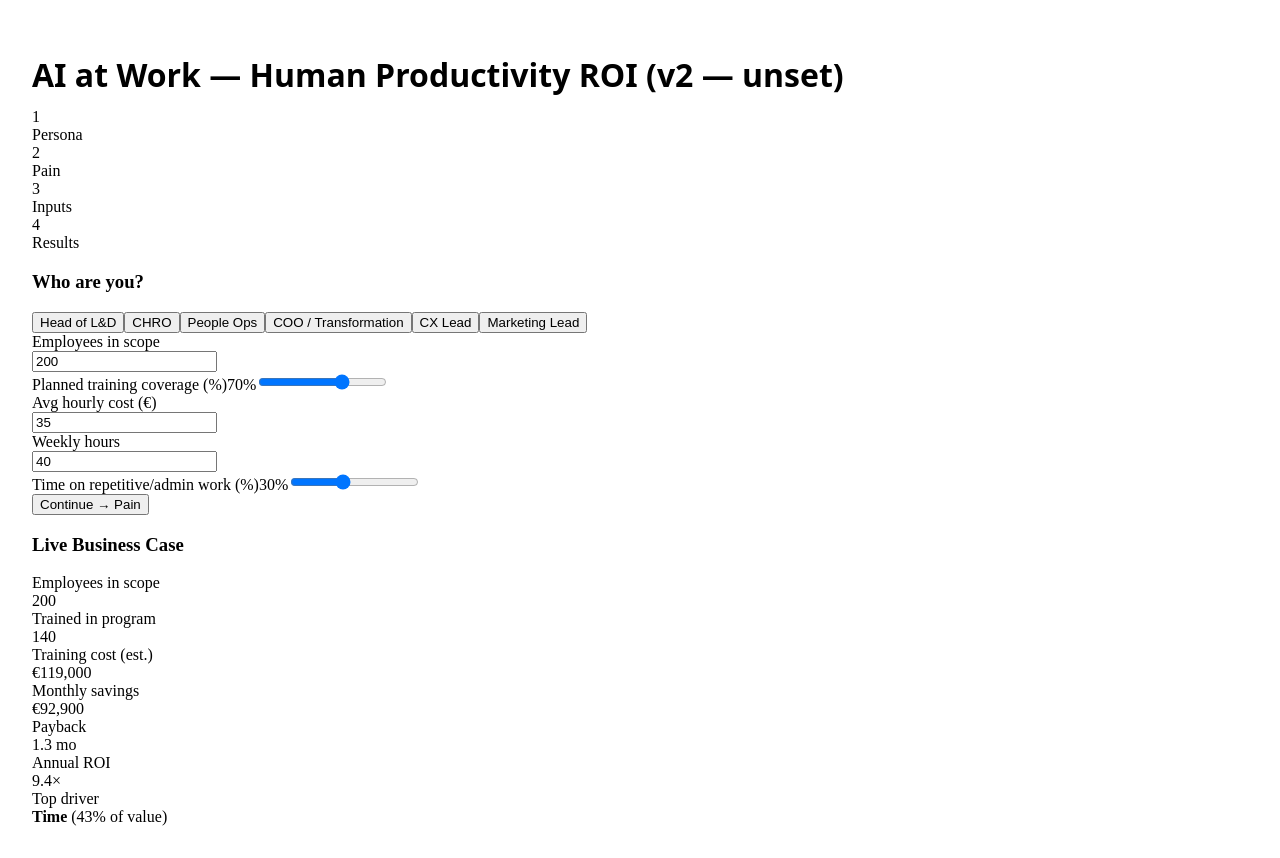
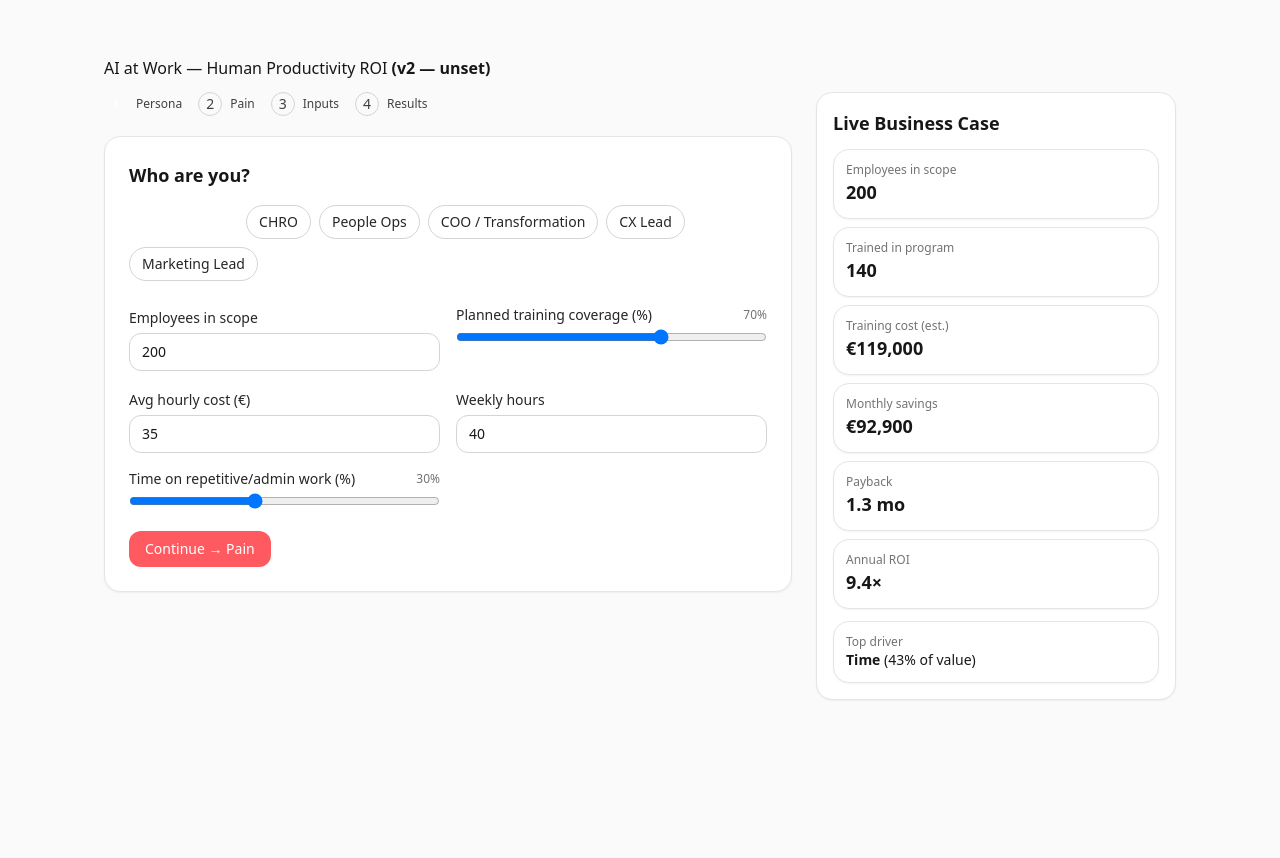
Before and after one commit to powerstephen/brainster-human-ai-roi, a Next.js app: page / in a window 1280 px wide. After the commit the page ends 800 px from the top, so only its background shows below. Built offline with nearby package versions, Linux system fonts and the light colour scheme; no server answers.

Commit message:
Update layout.tsx

```diff
--- a/app/layout.tsx
+++ b/app/layout.tsx
@@ -1,3 +1,5 @@
+import './globals.css';
+
 export const metadata = {
   title: 'AI at Work — Human Productivity ROI',
   description: 'People-first AI ROI calculator',
@@ -6,7 +8,7 @@ export const metadata = {
 export default function RootLayout({ children }: { children: React.ReactNode }) {
   return (
     <html lang="en">
-      <body className="bg-neutral-50 text-neutral-900">
+      <body>
         <main className="max-w-6xl mx-auto px-4 py-8">{children}</main>
       </body>
     </html>
```
